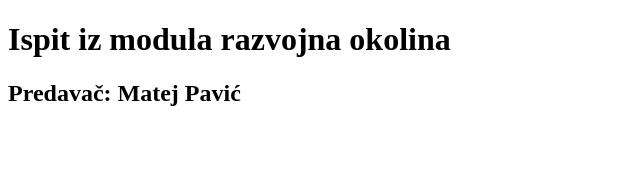
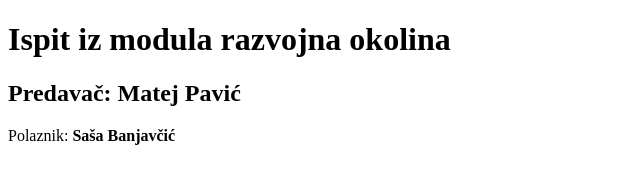
Before and after one commit to sasabanjavcic/razvojna-okolina, a plain HTML site: page index.html in a window 1280 px wide. Shown: the whole page, without its empty margins (0-640 px from the left). Drawn offline with Linux system fonts and the light colour scheme.

Commit message:
Dodan polaznik

```diff
--- a/index.html
+++ b/index.html
@@ -9,5 +9,6 @@
 <body>
   <h1>Ispit iz modula razvojna okolina</h1>
   <h2>Predavač: <strong>Matej Pavić</strong></h2>
+  <p>Polaznik: <strong>Saša Banjavčić</strong></p>
 </body>
 </html>
```
